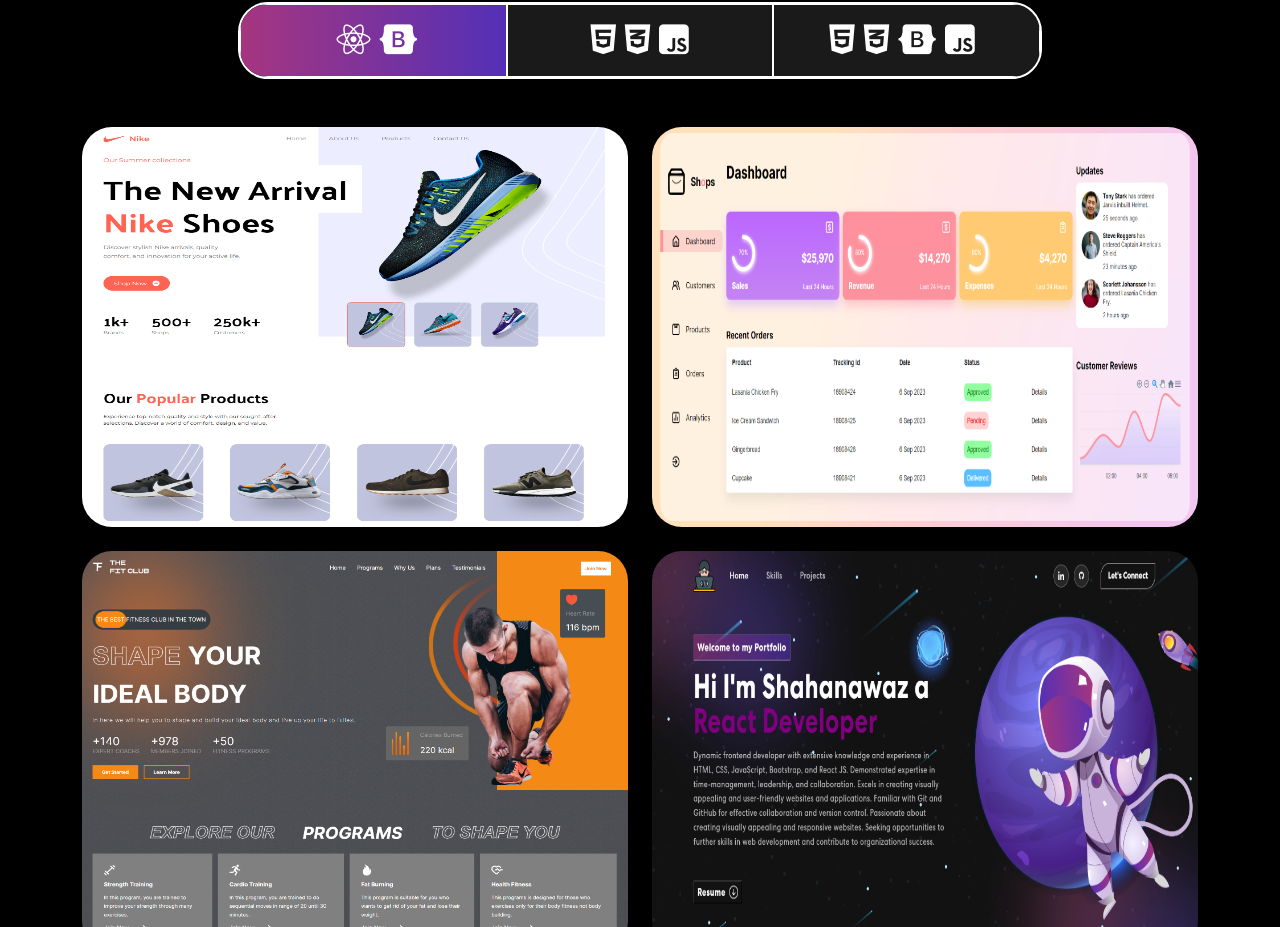
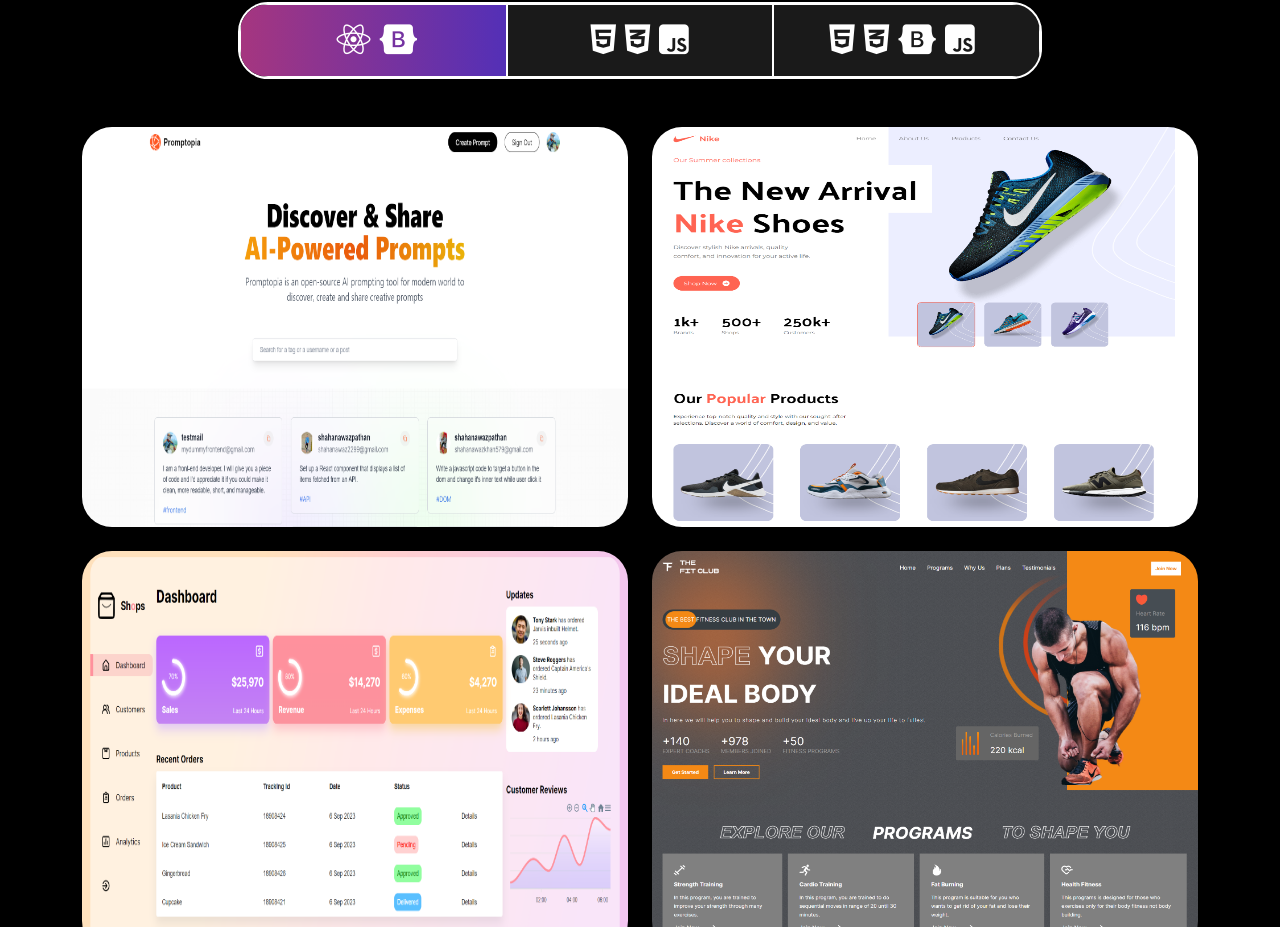
Before and after one commit to Shahanawazgit/ShahanawazPortfolio, a React (Create React App) app: page / in a window 1280 px wide. Shown: the part 1558-2485 px from the top of the page. Built offline with nearby package versions, Linux system fonts and the light colour scheme.

Commit message:
Added Promptopia project

```diff
--- a/src/data/Data.js
+++ b/src/data/Data.js
@@ -11,15 +11,24 @@
 import fitbit from "../assets/img/fitbit laptop.png";
 import adminDashboard from "../assets/img/adminDashboard.png";
 import NikeClone from "../assets/img/NikeClone.png";
+import Promptopia from "../assets/img/Promptopia.png";
 
 export const projectsReactBootstrap = [
+  {
+    title: "Promptopia",
+    description:
+      "Promptopia is an innovative Next.js web application designed to streamline the creation, reading, updating, and deletion of AI prompts for enhanced user experience and productivity. This powerful tool empowers users to effortlessly generate prompts, refine them as needed, and remove outdated or irrelevant content, all within a user-friendly interface.",
+    imgUrl: Promptopia,
+    gitHubRepo: "https://github.com/Shahanawazgit/Promptopia-NextJs",
+    liveLink: "https://promptopia-next-js-crud-app.vercel.app",
+  },
   {
     title: "Nike Clone",
     description:
       "Discover the future of online sneaker shopping with my Nike Clone Frontend Website, built using the powerful Vite.js and the sleek design of Tailwind CSS. Step into a digital showroom that embodies the essence of Nike's innovation and style.",
     imgUrl: NikeClone,
     gitHubRepo: "https://github.com/Shahanawazgit/Nike-website",
-    liveLink: "https://nike-website-tailwind-self.vercel.app/",
+    liveLink: "https://nike-website-tailwind-self.vercel.app",
   },
   {
     title: "Admin Dashboard",
@@ -27,7 +36,7 @@
       "Welcome to the cutting-edge ReactJS Admin Dashboard Web Application, designed to empower administrators and business owners with powerful tools for managing their data and operations efficiently. It is built with the latest ReactJS, Apex Charts, React Framer Motion, etc providing a seamless and responsive user experience for different screen sizes.",
     imgUrl: adminDashboard,
     gitHubRepo: "https://github.com/Shahanawazgit/AdminDashboard",
-    liveLink: "https://admin-dashboard-ten-nu.vercel.app/",
+    liveLink: "https://admin-dashboard-ten-nu.vercel.app",
   },
   {
     title: "FitBit",
@@ -35,7 +44,7 @@
       "FitBit is a state-of-the-art gym website, meticulously crafted with React.js and Bootstrap, reflects our commitment to providing you with the best fitness experience possible. Completely responsive for different screen sizes.",
     imgUrl: fitbit,
     gitHubRepo: "https://github.com/Shahanawazgit/fitbit",
-    liveLink: "https://fitbit-nine.vercel.app/",
+    liveLink: "https://fitbit-nine.vercel.app",
   },
   {
     title: "Shahanawaz's Portfolio",
@@ -43,7 +52,7 @@
       "Welcome to my portfolio website, a digital playground where creativity meets code! I am a passionate frontend developer, and this is where I showcase my skills, projects, and journey through the ever-evolving world of web development. Join me on this visual and interactive journey through the websites and applications I've crafted with care.",
     imgUrl: Portfolio,
     gitHubRepo: "https://github.com/Shahanawazgit/ShahanawazPortfolio",
-    liveLink: "https://shahanawaz-portfolio.vercel.app/",
+    liveLink: "https://shahanawaz-portfolio.vercel.app",
   },
   {
     title: "iNotebook",
@@ -67,7 +76,7 @@
       "TextUtils is the go-to web application for all your text manipulation needs, meticulously crafted with React.js to provide you with a seamless and powerful experience. Whether you're a writer, coder, marketer, or simply someone who wants to manipulate a text, TextUtils has got you covered.",
     imgUrl: textUtils,
     gitHubRepo: "https://github.com/Shahanawazgit/TextUtils",
-    liveLink: "https://text-utils-blue.vercel.app/",
+    liveLink: "https://text-utils-blue.vercel.app",
   },
 ];
 
@@ -78,7 +87,7 @@
       "Digital Media - our Digital Marketing Agency, we understand the importance of staying at the forefront of the digital landscape. With our website as a prime example, we combine HTML's robust structure, CSS's elegant styling, and JavaScript's interactivity to deliver a digital experience that mirrors the innovative solutions we provide to our clients.",
     imgUrl: DigitalMedia,
     gitHubRepo: "https://github.com/Shahanawazgit/DigitalMedia",
-    liveLink: "https://shahanawazgit.github.io/DigitalMedia/",
+    liveLink: "https://shahanawazgit.github.io/DigitalMedia",
   },
   {
     title: "E-Commerce WebApp",
@@ -86,7 +95,7 @@
       "Welcome to our Ecommerce Web App Frontend, your gateway to a world of online shopping convenience and style. Our frontend has been meticulously crafted using a powerful combination of HTML, CSS, and JavaScript, ensuring a seamless and engaging shopping experience for our valued customers.",
     imgUrl: eCommerceWebApp,
     gitHubRepo: "https://github.com/Shahanawazgit/E-commerce-WebApp",
-    liveLink: "https://shahanawazgit.github.io/E-commerce-WebApp/",
+    liveLink: "https://shahanawazgit.github.io/E-commerce-WebApp",
   },
   {
     title: "Password Generator",
@@ -94,21 +103,21 @@
       "Password Generator - the ultimate solution to ensure your online security. In today's digital age, safeguarding your personal information has never been more critical. My Password Generator Web App empowers you to create robust, complex, and virtually unhackable passwords effortlessly.",
     imgUrl: passwordGenerator,
     gitHubRepo: "https://github.com/Shahanawazgit/",
-    liveLink: "https://69exercise-7-password-generator--shahanawaz-path.repl.co/",
+    liveLink: "https://69exercise-7-password-generator--shahanawaz-path.repl.co",
   },
   {
     title: "colorPicker",
     description: "colorPicker made by using HTML CSS and JS",
     imgUrl: colorPicker,
     gitHubRepo: "https://github.com/Shahanawazgit/Color-Picker",
-    liveLink: "https://shahanawazgit.github.io/Color-Picker/",
+    liveLink: "https://shahanawazgit.github.io/Color-Picker",
   },
   {
     title: "DigitalClock",
     description: "Digital clock made by using HTML CSS and JS",
     imgUrl: DigitalClock,
     gitHubRepo: "https://github.com/Shahanawazgit/",
-    liveLink: "https://33exersice04-digital-clock--shahanawaz-path.repl.co/",
+    liveLink: "https://33exersice04-digital-clock--shahanawaz-path.repl.co",
   },
 ];
 
@@ -119,6 +128,6 @@
       "Transformed the static Photoshop design into a captivating online portfolio website with the power of HTML, CSS, Bootstrap, and JavaScript",
     imgUrl: psdToHtml,
     gitHubRepo: "https://github.com/Shahanawazgit/PSD-to-HTML",
-    liveLink: "https://shahanawazgit.github.io/PSD-to-HTML/",
+    liveLink: "https://shahanawazgit.github.io/PSD-to-HTML",
   },
 ];
```
Also changed, not shown: src/assets/img/Promptopia.png (added), 1 other file (tests, documents, lock files or other folders).
